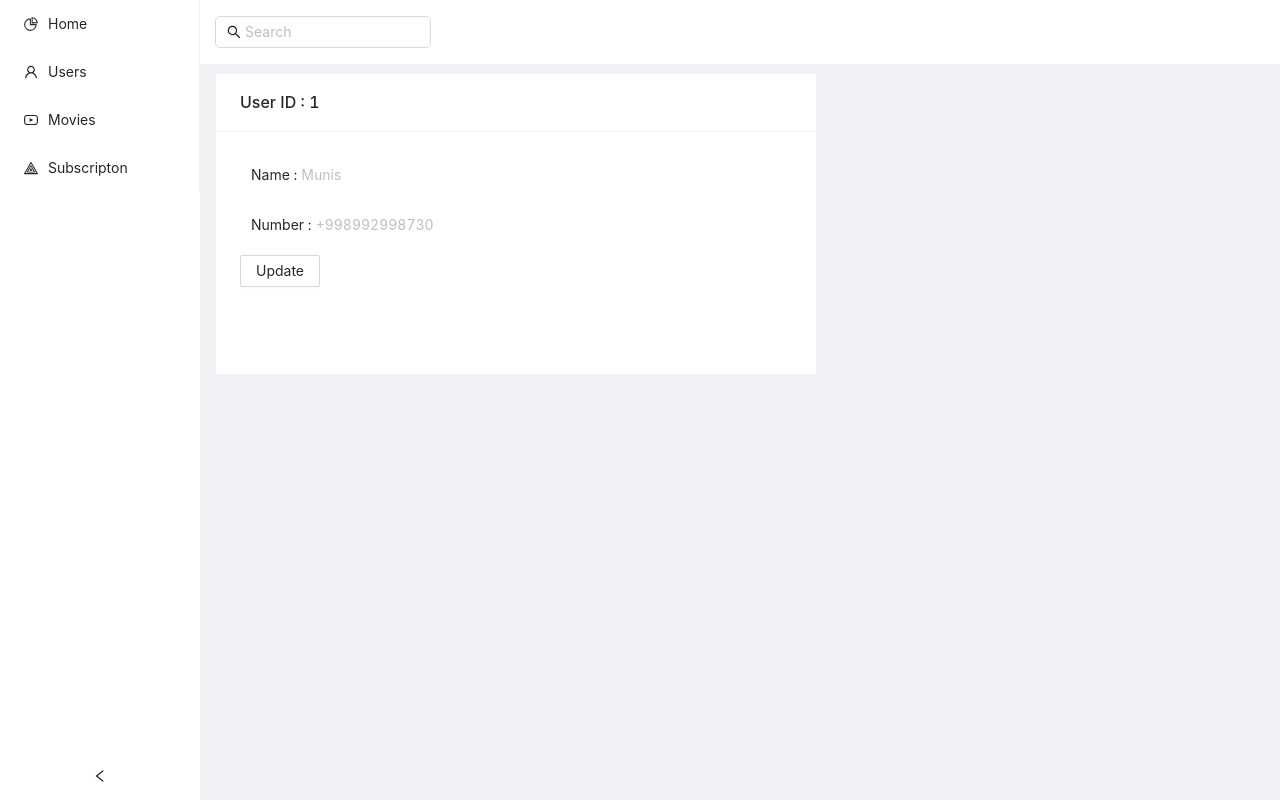
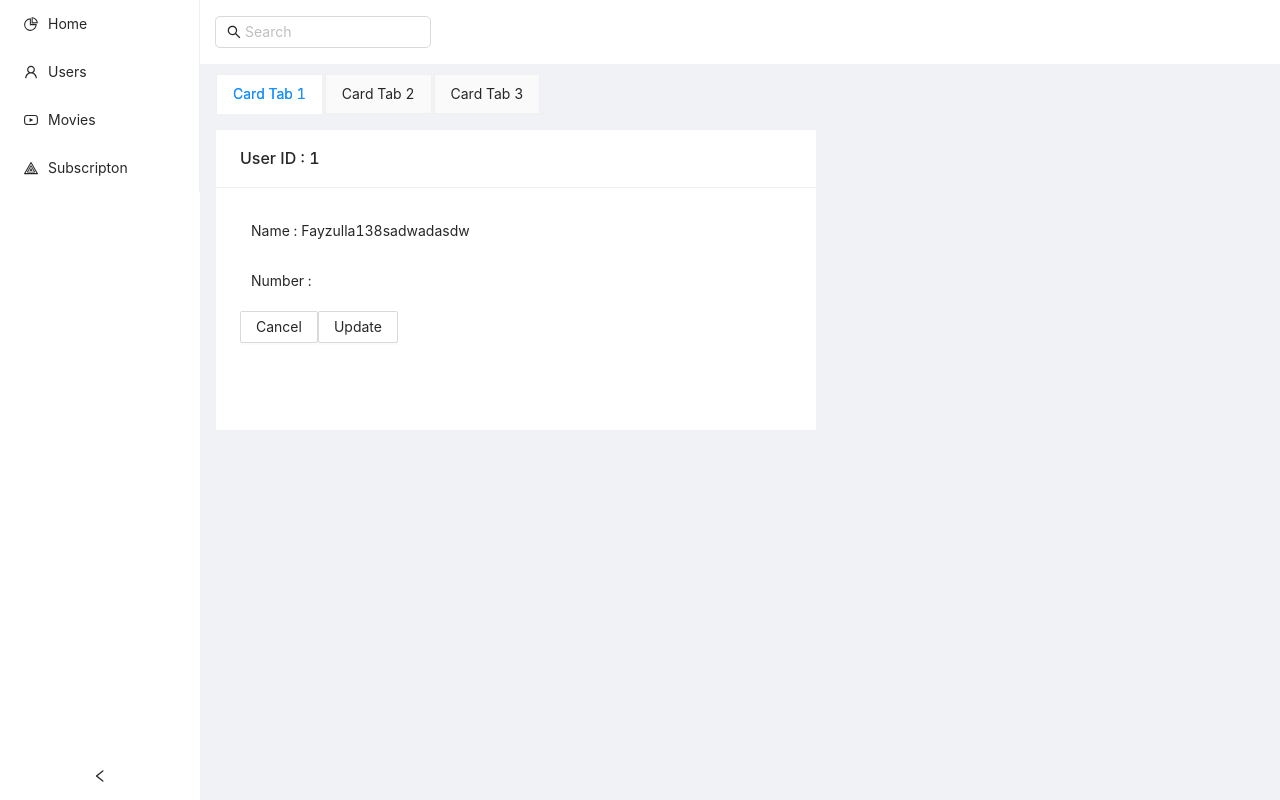
Before and after one commit to Faithulla/shark-tv-clone, a React (Create React App) app: page /users/list/1 in a window 1280 px wide. Built offline with nearby package versions, Linux system fonts and the light colour scheme; data requests are answered from the project's data file.

Commit message:
more stuff

```diff
--- a/db.json
+++ b/db.json
@@ -1,16 +1,46 @@
 {
   "users": [
     {
-      "name": "Munis",
-      "number": "+998992998730",
-      "id": 1
+      "name": "Fayzulla138sadwadasdw",
+      "number": "",
+      "id": 1,
+      "movies": [
+        {
+          "id": 1,
+          "name": "The Guardian",
+          "genre": "Action"
+
+        }
+      ]
     },
     {
-      "name": "Fayzulla",
-      "number": "+99899966478",
-      "id": 2
+      "name": "Munis Azadov",
+      "number": "+998992998730",
+      "id": 2,
+      "movies": [
+        {
+          "id": 1,
+          "name": "The Guardian",
+          "genre": "Action"
+
+        }
+      ]
+    }
+
+  ],
+  "movies": [
+    {
+      "name": "Matrix",
+      "genre": "Action, Adventure",
+      "id": 1
     }
   ],
-  "movies": [],
-  "subs": []
+  "subs": [
+    {
+      "type": "Day",
+      "duration": "28 ",
+      "id": 1
+    }
+  ]
+
 }
--- a/src/Pages/Subs/SubItem.jsx
+++ b/src/Pages/Subs/SubItem.jsx
@@ -2,7 +2,6 @@ import axios from "axios";
 import React, { useEffect, useState } from "react";
 import { Button, Card, Input } from "antd";
 import { useParams } from "react-router-dom";
-
 
 const SubItem = () => {
   const [subs, setSubs] = useState([]);
@@ -18,7 +17,10 @@ const SubItem = () => {
   };
   const update = (e) => {
     axios
-      .put(`http://localhost:5000/subs/${id}`, { type: type, duration: duration })
+      .put(`http://localhost:5000/subs/${id}`, {
+        type: type,
+        duration: duration,
+      })
       .then((res) => {
         console.log("res data", res.data);
       })
--- a/src/Pages/Users/UserEdit.jsx
+++ b/src/Pages/Users/UserEdit.jsx
@@ -1,15 +1,16 @@
 import axios from "axios";
 import React, { useEffect, useState } from "react";
-import { Button, Card, Input } from "antd";
-import { useParams } from "react-router-dom";
+import { Button, Card, Input, Tabs } from "antd";
+import { Link, useParams } from "react-router-dom";
 
 import "./input.css";
+import Usermovies from "./UserMovies";
 
 const Useredit = () => {
+  const TabPane = Tabs.TabPane;
   const [data, setData] = useState([]);
   const [name, setName] = useState("");
   const [number, setNumber] = useState("");
-
   const { id } = useParams();
 
   const getUser = () => {
@@ -18,7 +19,7 @@ const Useredit = () => {
       setData(res.data);
     });
   };
-  const update = (e) => {
+  const handleUpdate = (e) => {
     axios
       .put(`http://localhost:5000/users/${id}`, { name: name, number: number })
       .then((res) => {
@@ -26,7 +27,8 @@ const Useredit = () => {
       })
       .catch((err) => {
         console.log("not updated", err);
-      });
+      })
+      .finally(() => {});
   };
 
   useEffect(() => {
@@ -35,6 +37,8 @@ const Useredit = () => {
   }, []);
   return (
     <div>
+      <Tabs defaultActiveKey="0" type="card">
+        <TabPane tab="Card Tab 1" key="1">
           <Card
             title={`User ID : ${id} `}
             bordered={false}
@@ -46,25 +50,35 @@ const Useredit = () => {
                   <Input
                     bordered={false}
                     className="input-name"
-                placeholder={item.name}
-                value={name}
+                    defaultValue={item.name}
                     onChange={(e) => setName(e.target.value)}
                     prefix={"Name :"}
+                    required
                   />
                   <Input
-
                     bordered={false}
                     className="input-number"
-                placeholder={item.number}
-                value={number}
+                    defaultValue={item.number}
                     onChange={(e) => setNumber(e.target.value)}
                     prefix={`Number :`}
+                    required
                   />
                 </div>
               );
             })}
-        <Button onClick={update}>Update</Button>
+            <Button>
+              <Link to="users/list">Cancel</Link>
+            </Button>
+            <Button onClick={handleUpdate}>Update</Button>
           </Card>
+        </TabPane>
+        <TabPane tab="Card Tab 2" key="2">
+          <Usermovies />
+        </TabPane>
+        <TabPane tab="Card Tab 3" key="3">
+          Content of card tab 3
+        </TabPane>
+      </Tabs>
     </div>
   );
 };
--- /dev/null
+++ b/src/Pages/Users/UserMovies.jsx
@@ -0,0 +1,76 @@
+import { Popconfirm, Table } from "antd";
+import axios from "axios";
+import React, { useEffect, useState } from "react";
+import { useParams } from "react-router-dom";
+import { EditOutlined, DeleteOutlined } from "@ant-design/icons";
+const Usermovies = () => {
+  const [userMovies, setUserMovies] = useState([]);
+  const { id } = useParams();
+  const getUserMovies = () => {
+    axios
+      .get(`http://localhost:5000/users/${id}/movies`)
+      .then((res) => {
+        console.log("got it", res.data);
+        setUserMovies(res.data);
+      })
+      .catch((err) => {
+        console.log("404", err);
+      });
+  };
+  useEffect(() => {
+    getUserMovies();
+    // eslint-disable-next-line react-hooks/exhaustive-deps
+  }, []);
+  const columns = [
+    {
+      key: 0,
+      title: "No",
+      dataIndex: "id",
+      width: "60px",
+    },
+    {
+      key: 1,
+      title: "Movies",
+      dataIndex: "name",
+    },
+    {
+      key: 2,
+      title: "Genre",
+      dataIndex: "genre",
+    },
+    {
+      key: 3,
+      title: "Actions",
+      width: "100px",
+      render: (_, record) => {
+        return (
+          <>
+            <EditOutlined />
+            <Popconfirm
+              title="Sure?"
+
+            >
+              <DeleteOutlined
+                style={{ marginLeft: "14px", color: "red", fontSize: "15px" }}
+              />
+            </Popconfirm>
+          </>
+        );
+      },
+    },
+  ];
+  return (
+    <div>
+      <Table
+        bordered
+        dataSource={userMovies.map((item) => {
+            return { ...item, key: item.id };
+        })}
+        columns={columns}
+        pagination={{ pageSize: 5 }}
+      ></Table>
+    </div>
+  );
+};
+
+export default Usermovies;
--- a/src/Routes/routes.js
+++ b/src/Routes/routes.js
@@ -9,7 +9,7 @@ import MovieEdit from "../Pages/Movies/MovieEdit";
 
 export const routes = [
   {
-    path: "/dashboard",
+    path: "/",
     element: <Home />,
     key: 1,
   },
--- a/src/components/Layout/BasicLayout.jsx
+++ b/src/components/Layout/BasicLayout.jsx
@@ -20,7 +20,7 @@ const Basiclayout = () => {
           <Menu.Item key={1}>
             <PieChartOutlined />
             <span>Home</span>
-            <Link to="/dashboard"></Link>
+            <Link to="/"></Link>
           </Menu.Item>
           <Menu.Item key={2}>
             <UserOutlined />
```
Lines whose indentation alone changed are shown as unchanged.
